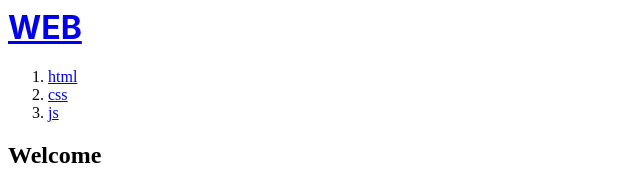
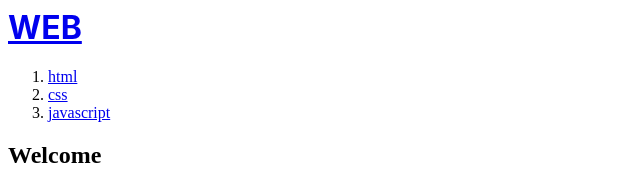
Before and after one commit to steam88ys/react-, a React (Create React App) app: page / in a window 1280 px wide. Shown: the top 172 px of the page, without its empty margins (0-640 px from the left). Built offline with nearby package versions, Linux system fonts and the light colour scheme.

Commit message:
1 file modified

```diff
--- a/src/App.js
+++ b/src/App.js
@@ -1,46 +1,55 @@
 import React from 'react';
 import './style.css';
 
-function Header() {
+function Header(props) {
+  console.log('props', props, props.title);
   return (
     <header>
       <h1>
-        <a href="/">WEB</a>
+        <a href="/">{props.title}</a>
       </h1>
     </header>
   );
 }
-function Nav() {
+
+function Nav(props) {
+  const lis = [];
+  for (let i = 0; i < props.topics.length; i++) {
+    let t = props.topics[i];
+    lis.push(
+      <li key={t.id}>
+        <a href={'/read/' + t.id}>{t.title}</a>
+      </li>
+    );
+  }
   return (
-    <ol>
-      <li>
-        <a href="/read/1">html</a>
-      </li>
-      <li>
-        <a href="/read/2">css</a>
-      </li>
-      <li>
-        <a href="/read/3">js</a>
-      </li>
-    </ol>
+    <nav>
+      <ol>{lis}</ol>
+    </nav>
   );
 }
-function Article() {
+
+function Article(props) {
   return (
     <article>
-      <h2>Welcome</h2>
-      Hello, WEB
+      <h2>{props.title}</h2>
+      {props.body}
     </article>
   );
 }
 
 export default function App() {
-  /*컴포넌트*/
+  /*컴포넌트의 속성: props*/
+  const topics = [
+    { id: 1, title: 'html', body: 'html is ...' },
+    { id: 2, title: 'css', body: 'css is ...' },
+    { id: 3, title: 'javascript', body: 'js is ...' },
+  ];
   return (
     <div>
-      <Header></Header>
-      <Nav></Nav>
-      <Article></Article>
+      <Header title="WEB"></Header>
+      <Nav topics={topics}></Nav>
+      <Article title="Welcome" body="Hello, WEB"></Article>
     </div>
   );
 }
```
